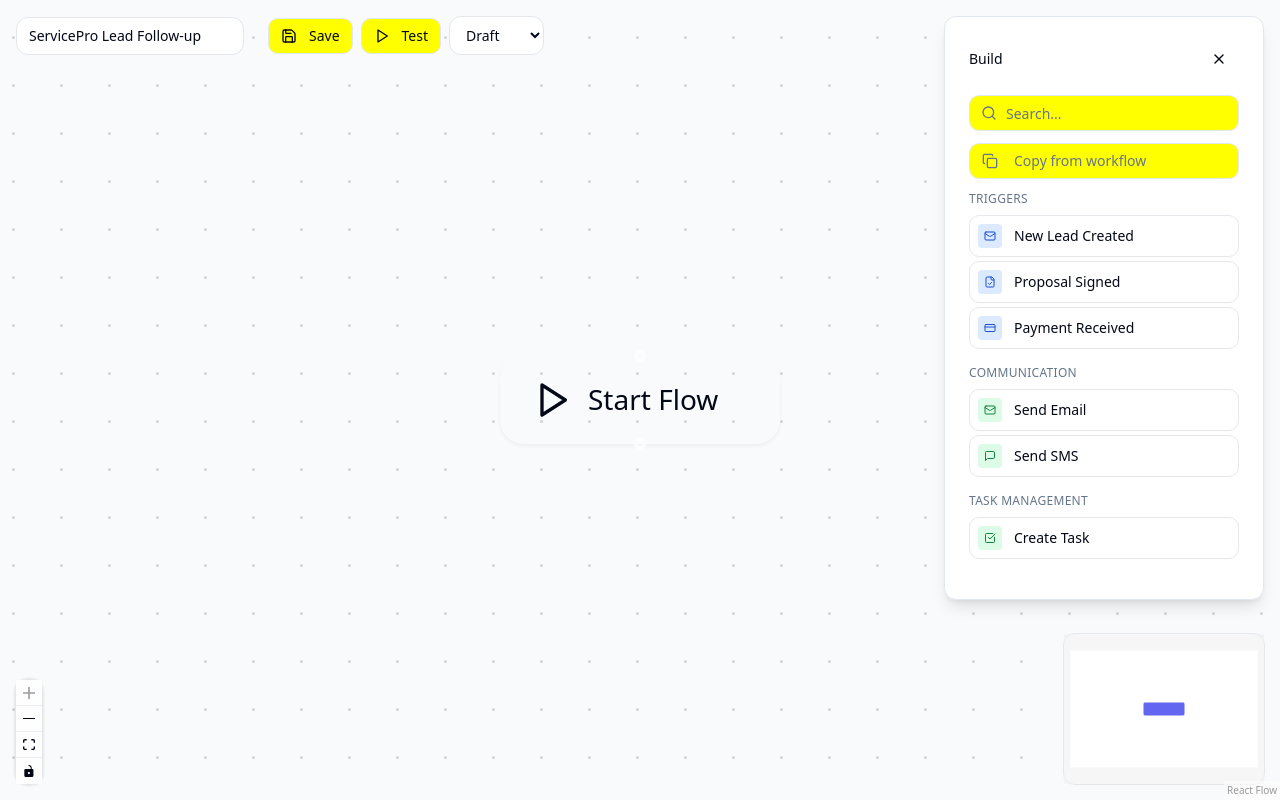
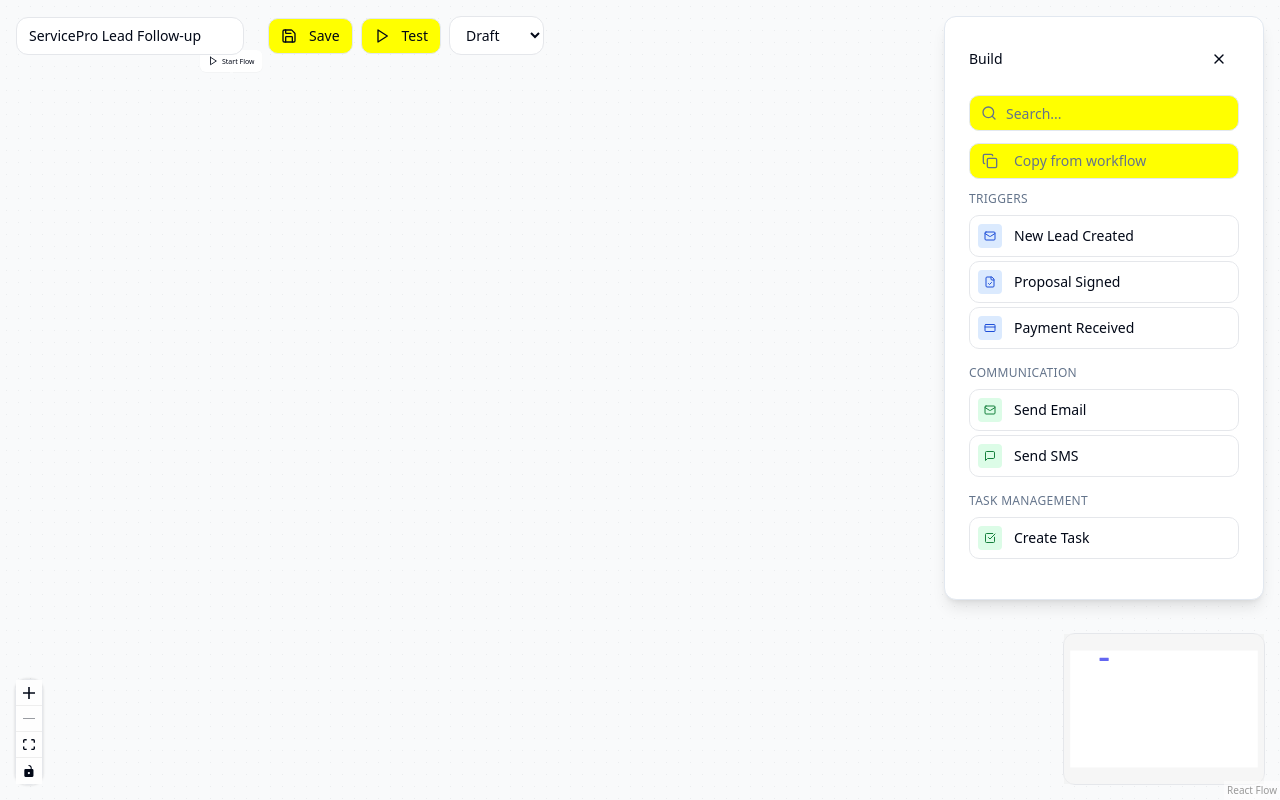
Before and after one commit to mlynnf123/roofer-routines, a React (Vite) app: page / in a window 1280 px wide. Built offline with nearby package versions, Linux system fonts and the light colour scheme; the HTML template or start-up script is replaced by a standard one.

Commit message:
Set default zoom and node styles

```diff
--- a/src/components/workflow/WorkflowCanvas.tsx
+++ b/src/components/workflow/WorkflowCanvas.tsx
@@ -145,7 +145,7 @@ export function WorkflowCanvas({ onNodeAdd }: WorkflowCanvasProps) {
           onDrop={onDrop}
           onDragOver={onDragOver}
           nodeTypes={nodeTypes}
-          fitView
+          defaultViewport={{ x: 0, y: 0, zoom: 0.5 }}
           style={{ backgroundColor: '#f9fafb' }}
         >
           <Controls
--- a/src/index.css
+++ b/src/index.css
@@ -140,29 +140,30 @@ All colors MUST be HSL for proper theming.
 /* Workflow-specific styles */
 @layer components {
   .workflow-node {
-    @apply rounded-xl shadow-sm border-0 transition-all duration-200;
+    @apply rounded-lg shadow-sm border-0 transition-all duration-200 bg-white;
     @apply hover:shadow-md hover:scale-105;
-    min-width: 140px;
+    min-width: 120px;
+    padding: 8px 12px;
   }
 
   .workflow-node-trigger {
-    @apply bg-white text-stone-800 border border-purple-200;
+    @apply bg-white text-stone-800 border border-purple-200 shadow-sm;
   }
 
   .workflow-node-action {
-    @apply bg-white text-stone-800 border border-pink-200;
+    @apply bg-white text-stone-800 border border-pink-200 shadow-sm;
   }
 
   .workflow-node-condition {
-    @apply bg-white text-stone-800 border border-orange-200;
+    @apply bg-white text-stone-800 border border-orange-200 shadow-sm;
   }
 
   .workflow-node-approved {
-    @apply bg-white text-stone-800 border border-blue-200;
+    @apply bg-white text-stone-800 border border-blue-200 shadow-sm;
   }
 
   .workflow-node-step {
-    @apply bg-white text-stone-800 border border-green-200;
+    @apply bg-white text-stone-800 border border-green-200 shadow-sm;
   }
 
   .sidebar-dark {
```
